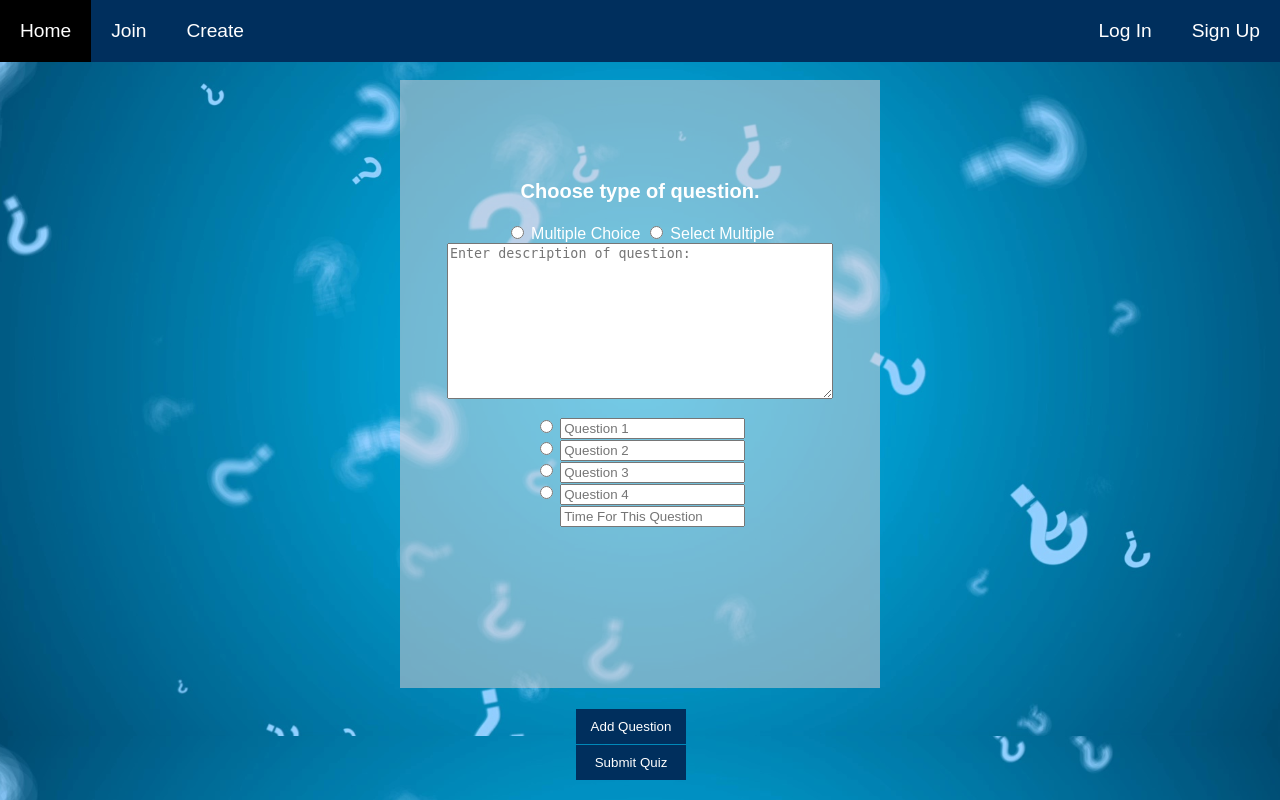
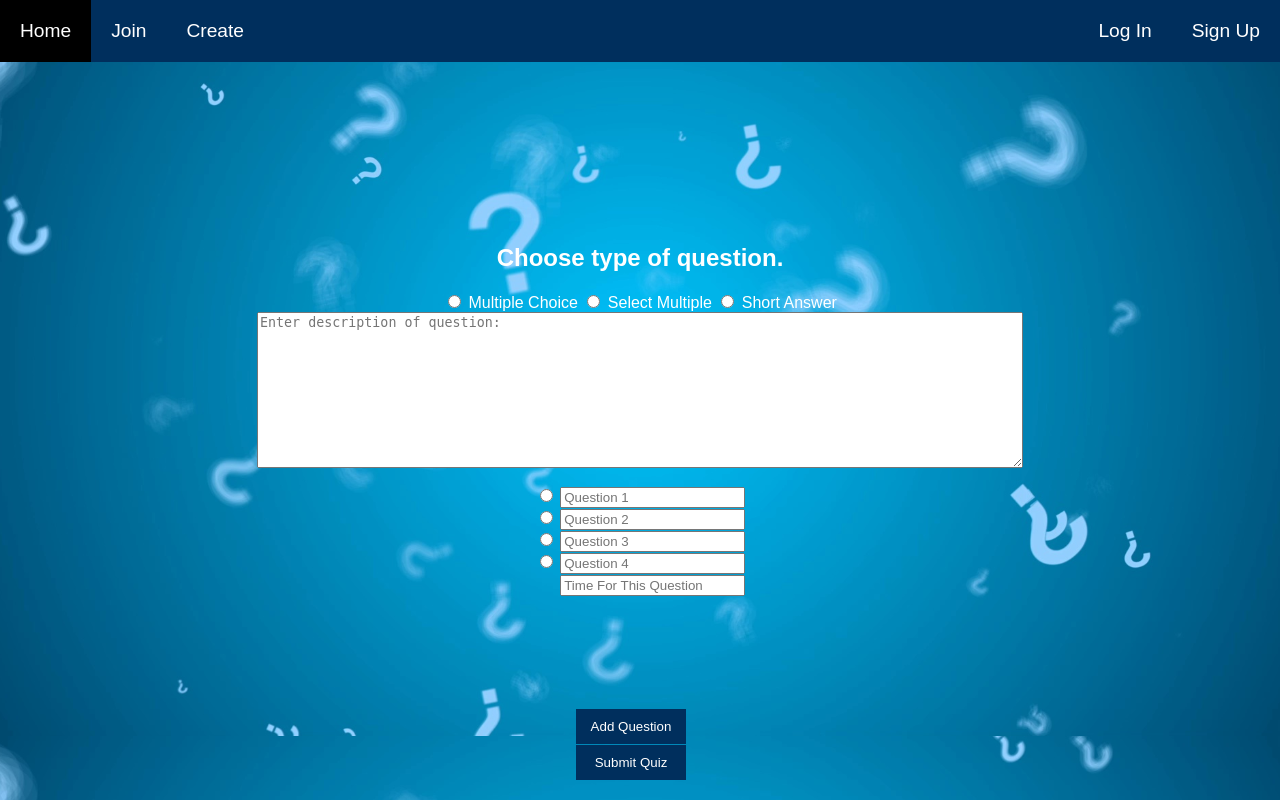
Before and after one commit to milesHerrick/quiz-project, a PHP site: page /create.html in a window 1280 px wide. Run offline with PHP 8.4, Linux system fonts and the light colour scheme.

Commit message:
added short answer option in the create questions page

```diff
--- a/create.css
+++ b/create.css
@@ -1,12 +1,12 @@
 .container{
-    position:absolute;
+
     top: 10vh;
-    background-color: rgba(230, 212, 212, 0.5);
+
     display: flex;
     align-items: center;
     flex-direction: column;
     height: 76vh;
-    width: 60vh;
+    width: 90vh;
 }
 .flexbox{
     height:90vh;
@@ -18,7 +18,7 @@
   }
 
 p{
-    font-size: 2em;
+    font-size: 3em;
     font-family: Arial, Helvetica, sans-serif;
     color:rgb(70, 69, 69);
 }
@@ -59,7 +59,7 @@ textarea{
     padding-top: 20%;
     border-collapse: collapse;
     height: 60vh;
-    width:50vh;
+    width: 100vh;
     overflow-y: scroll;
 
 }
--- a/create.html
+++ b/create.html
@@ -17,7 +17,7 @@
 
                     <div class = questions>
 
-                        <p>Choose type of question.</p>
+                        <h2>Choose type of question.</h2>
                         <div class = selection>
                             <label for="multchoice">
                                 <input type="radio" name="qtype" id="multchoice" value="multchoice" />
@@ -26,6 +26,10 @@
                             <label for="selectmult">
                                 <input type="radio" name="qtype" id="selectmult" value="selectmult" />
                                 Select Multiple
+                            </label>
+                            <label for="shortans">
+                                <input type="radio" name="qtype" id="shortans" value="shortans" />
+                                Short Answer
                             </label>
                         </div>
 
--- a/create.js
+++ b/create.js
@@ -9,11 +9,13 @@ function addQuestion(){
     var linebreak = document.createElement("br");
 
     //Appends the text to the top
-    var choosetext = document.createElement("p");
+    var choosetext = document.createElement("h2");
     var t = document.createTextNode("Choose type of question.");
     choosetext.appendChild(t);
 
     //Creates new question type radio buttons and labels
+
+    //multiple choice
     var multradio = document.createElement("input");
     multradio.setAttribute("type", "radio");
     multradio.setAttribute("id", "multchoice");
@@ -24,6 +26,7 @@ function addQuestion(){
     multlabel.htmlFor = "multchoice";
     multlabel.innerHTML = "Multiple Choice";
 
+    //select multiple
     var selectradio = document.createElement("input");
     selectradio.setAttribute("type", "radio");
     selectradio.setAttribute("id", "selectmult");
@@ -33,6 +36,17 @@ function addQuestion(){
     var selectlabel = document.createElement("label");
     selectlabel.htmlFor = "selectmult";
     selectlabel.innerHTML = "Select Multiple";
+
+    //short answer
+    var shortradio = document.createElement("input");
+    shortradio.setAttribute("type", "radio");
+    shortradio.setAttribute("id", "shortans");
+    shortradio.setAttribute("name", qtype);
+    shortradio.setAttribute("value", "shortans");
+
+    var shortlabel = document.createElement("label");
+    shortlabel.htmlFor = "shortans";
+    shortlabel.innerHTML = "Short Answer";
 
     //Creates new description area
     var textarea = document.createElement("textarea");
@@ -112,6 +126,8 @@ function addQuestion(){
     selectDiv.appendChild(multlabel);
     selectDiv.appendChild(selectradio);
     selectDiv.appendChild(selectlabel);
+    selectDiv.appendChild(shortradio);
+    selectDiv.appendChild(shortlabel);
     selectDiv.appendChild(linebreak);
     linebreak = document.createElement("br");
     document.getElementById("addNew").appendChild(selectDiv);
--- a/join.css
+++ b/join.css
@@ -49,7 +49,7 @@ form{
   background-color: black;
 }
 h2{
-  margin: 5%;
+  margin: 0;
   font-size: 3em;
   font-family: Arial, Helvetica, sans-serif;
   color:rgb(70, 69, 69);
```
